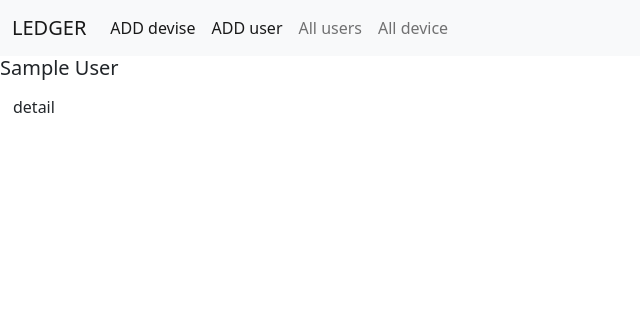
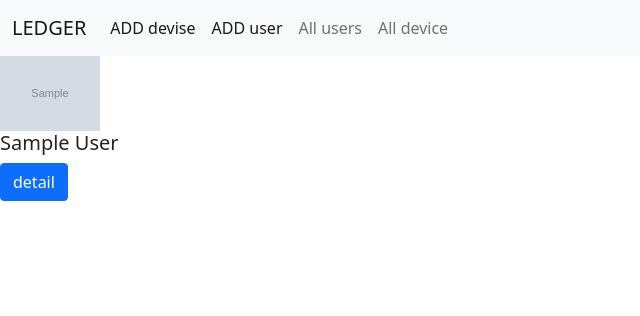
Before and after one commit to Rekets/Ledger, a Django app: page /users/ in a window 1280 px wide. Shown: the top 316 px of the page, without its empty margins (0-640 px from the left). Run offline with Django 3.2, Linux system fonts and the light colour scheme; tables that the repository leaves empty hold one stand-in row (values such as "Sample post"); grey boxes marked "Sample" are stand-in pictures.

Commit message:
add avatar

```diff
--- a/templates/edit_user.html
+++ b/templates/edit_user.html
@@ -28,6 +28,7 @@
                        value="{{ users.phone }}">
             </div>
 
+
             <div class="mb-3">
                 <label for="departament" class="form-label">Departament</label>
                 <input name="departament" type="text"
@@ -35,6 +36,9 @@
                        placeholder="enter departaments name"
                        value="{{ users.departament }}">
             </div>
+
+
+
 
             <button type="submit" class="btn btn-primary">
                 Save
--- a/templates/user.html
+++ b/templates/user.html
@@ -6,6 +6,7 @@
 
 
             <h5 class="card-title">{{ user.first_name }} {{ user.last_name }}</h5>
+            <img src="{{ user.avatar.url }}" width="100" height="auto" >
             <p class="card-text"> {{ user.phone }}</p>
             <p class="card-text"> {{ user.departament }}</p>
 
--- a/templates/users.html
+++ b/templates/users.html
@@ -5,11 +5,13 @@
 
 
     {% for obj in object_list %}
-
+        <img src="{{ obj.avatar.url }}" width="100" height="auto" >
         <h5> {{ obj.first_name }} {{ obj.last_name }}</h5>
-        <a href="{{ obj.id }}" class="btn a">detail</a>
+        <a href="{{ obj.id }}" class="btn btn-primary">detail</a>
+        <br>
         <br>
     {% endfor %}
 
 
+
 {% endblock %}
```
